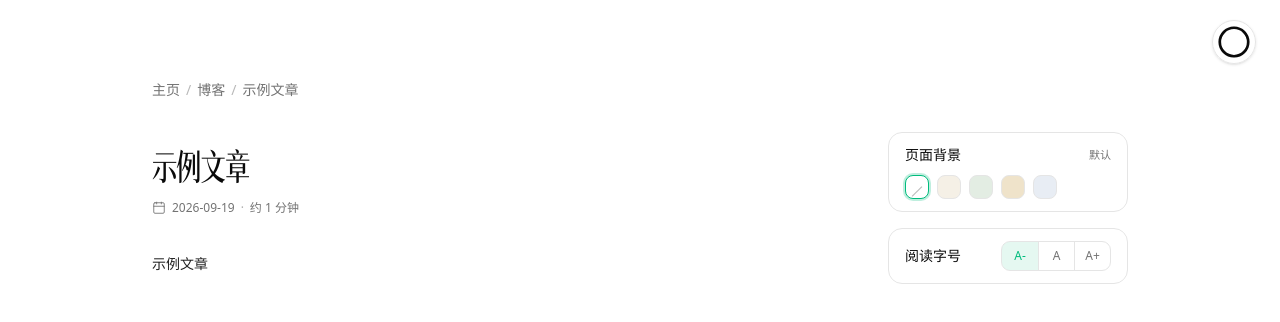
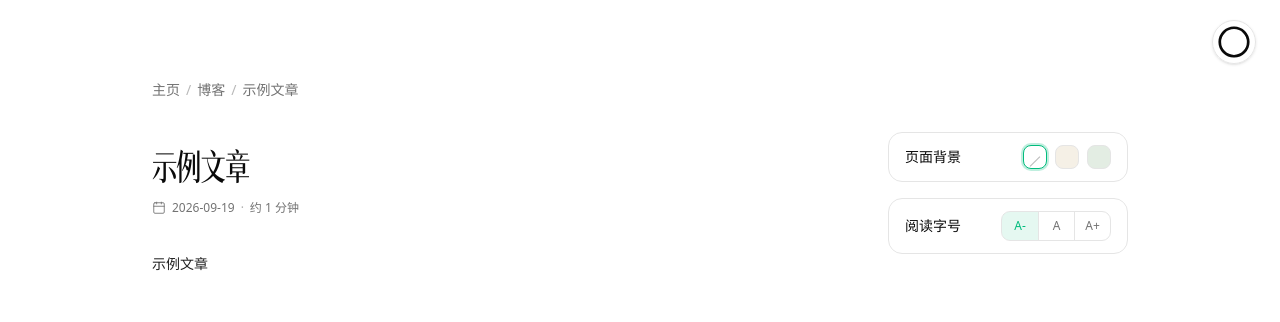
Before and after one commit to HanHanWeb/homepage, a Next.js app: page /blog/demo in a window 1280 px wide. Shown: the top 322 px of the page. Built offline with nearby package versions, Linux system fonts and the light colour scheme; a small style sheet from the web is missing; a web font is replaced by a local one.

Commit message:
style: 页面背景精简为默认/纸质/护眼，色块移至标题对侧

```diff
--- a/src/components/reading-bg.tsx
+++ b/src/components/reading-bg.tsx
@@ -18,8 +18,6 @@ const BGS: {
   { key: "default", label: "默认", light: "", dark: "" },
   { key: "paper", label: "纸质", light: "#f5f0e6", dark: "#1e1b16", grain: true },
   { key: "eye", label: "护眼", light: "#e3ede3", dark: "#16201a" },
-  { key: "kraft", label: "牛皮", light: "#efe3ca", dark: "#272017", grain: true },
-  { key: "ink", label: "墨蓝", light: "#e8edf4", dark: "#141824" },
 ];
 
 const STORAGE_KEY = "post-bg";
@@ -77,11 +75,7 @@ export function ReadingBgPicker() {
     <section className="rounded-xl border bg-card px-4 py-3">
       <div className="flex items-center gap-3">
         <p className="min-w-0 flex-1 text-sm font-medium">页面背景</p>
-        <span className="text-[11px] text-muted-foreground">
-          {BGS.find((b) => b.key === bg)?.label}
-        </span>
-      </div>
-      <div className="mt-2.5 flex items-center gap-2">
+        <div className="flex items-center gap-2">
           {BGS.map((b) => (
             <button
               key={b.key}
@@ -113,6 +107,7 @@ export function ReadingBgPicker() {
             </button>
           ))}
         </div>
+      </div>
     </section>
   );
 }
```
Lines whose indentation alone changed are shown as unchanged.
